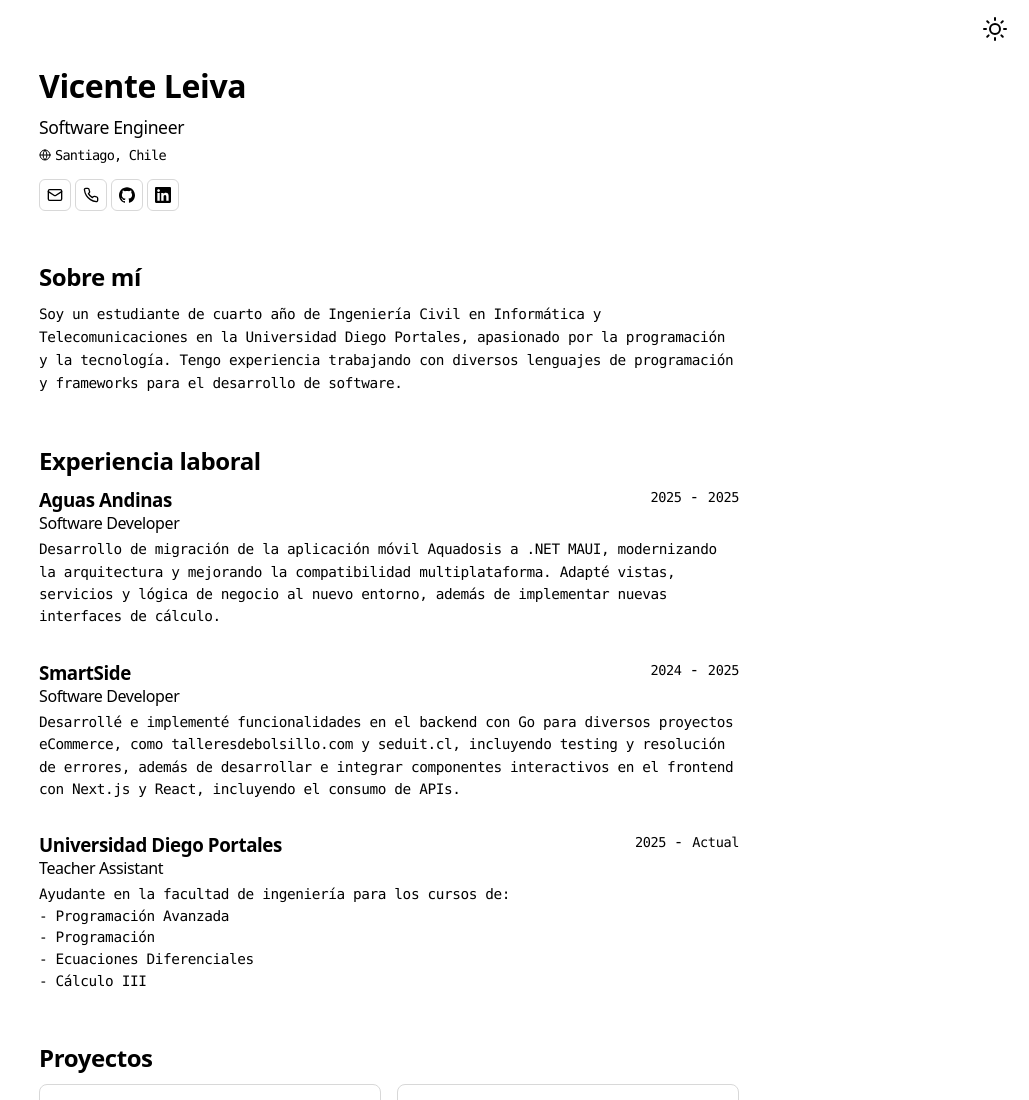
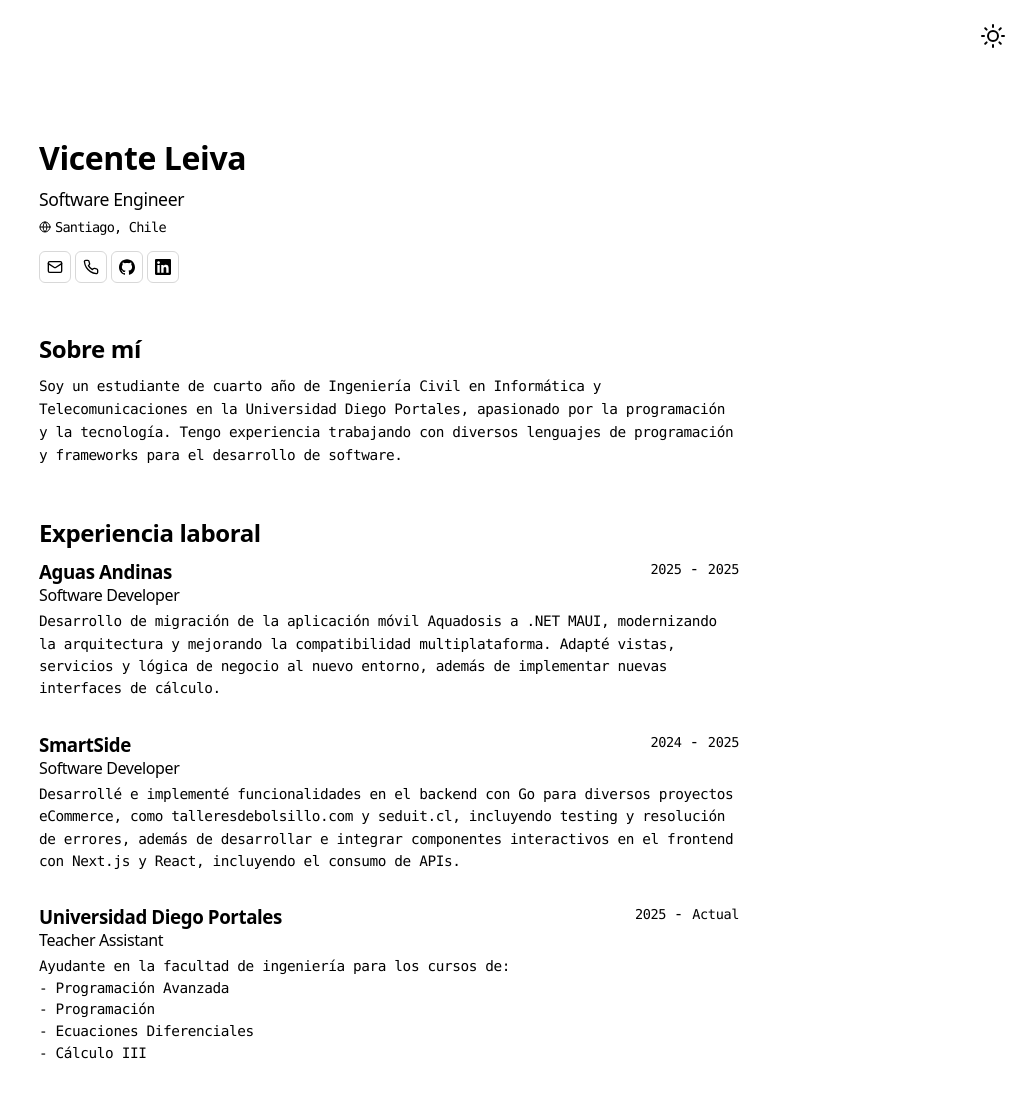
Before and after one commit to xxvnte/xxvnte.github.io, an Astro site: page / in a window 1280 px wide. Shown: the top 1100 px of the page, without its empty margins (251-1280 px from the left). Built offline with nearby package versions, Linux system fonts and the light colour scheme; Astro itself is replaced by a stand-in of ours.

Commit message:
minor changes

```diff
--- a/src/pages/index.astro
+++ b/src/pages/index.astro
@@ -13,18 +13,10 @@ const { name, label } = basics;
 ---
 
 <Layout title={`Portafolio de ${name} - ${label}`}>
-  <main>
-    <Hero />
-    <About />
-    <Experience />
-    <Projects />
-    <Education />
-    <Skills />
-  </main>
+  <header style="padding: 1rem; display: flex; justify-content: flex-end;">
     <button
       id="theme-toggle"
       aria-label="Toggle Theme"
-    style="position: fixed; top: 1rem; right: 1rem; border: none; background: none; cursor: pointer;"
     >
       <span id="theme-icon">
         <svg
@@ -61,9 +53,17 @@ const { name, label } = basics;
         >
           <path d="M21 12.79A9 9 0 1111.21 3 7 7 0 0021 12.79z"></path>
         </svg>
-      <path d="M21 12.79A9 9 0 1111.21 3 7 7 0 0021 12.79z"></path>
       </span>
     </button>
+  </header>
+  <main>
+    <Hero />
+    <About />
+    <Experience />
+    <Projects />
+    <Education />
+    <Skills />
+  </main>
 </Layout>
 <KeyboardManager />
 
@@ -80,6 +80,20 @@ const { name, label } = basics;
     --text-color: #ffffff;
     --link-color: #cfcfcf;
     --highlight-color: #333;
+  }
+
+  #theme-toggle {
+  all: unset;
+  position: relative;
+  top: 0;
+  right: 0;
+  width: 40px;
+  height: 40px;
+  display: flex;
+  align-items: center;
+  justify-content: center;
+  cursor: pointer;
+  transition: background-color 0.3s, color 0.3s;
 }
 
   body {
```
Lines whose indentation alone changed are shown as unchanged.
